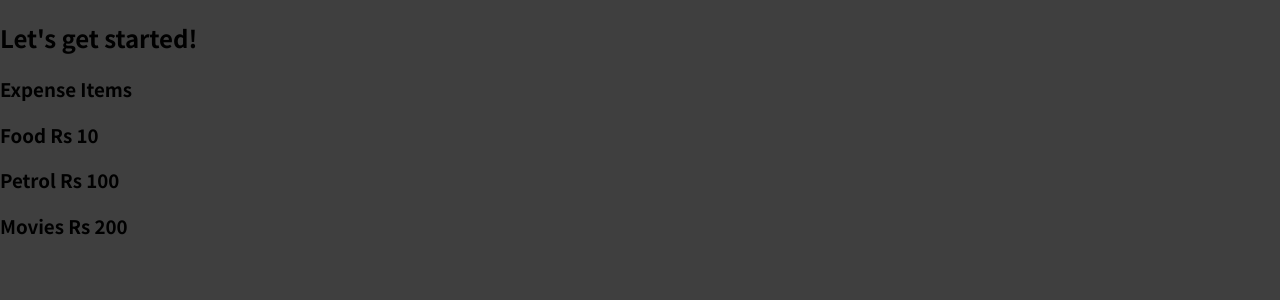
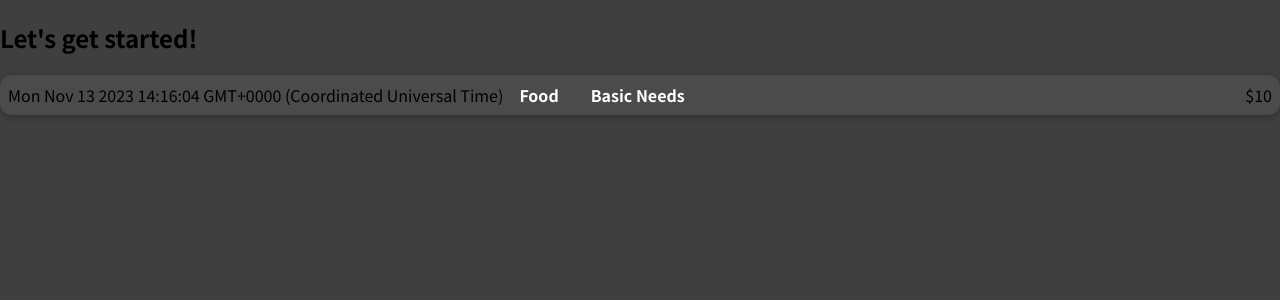
Before and after one commit to jagannatarajan1/react, a JavaScript app in the folder react-basic/: page / in a window 1280 px wide. Shown: the top 300 px of the page. Built offline with nearby package versions, Linux system fonts and the light colour scheme.

Commit message:
after adding css and dynamic js in react

```diff
--- a/react-basic/src/components/ExpenseItem.js
+++ b/react-basic/src/components/ExpenseItem.js
@@ -1,11 +1,19 @@
+import "./ExpenseItems.css";
 function ExpenseItems() {
+  const ExpenseDate = new Date();
+  const Expense = "Food";
+  const Expenseprice = 10;
+  const LocationOfExpenditure = "Basic Needs";
   return (
-    <div>
-      <h3>Expense Items</h3>
-      <h3>Food Rs 10</h3>
-      <h3>Petrol Rs 100</h3>
-      <h3>Movies Rs 200</h3>
+    <div className="expense-item">
+      <div>{ExpenseDate.toString()}</div>
+      <div className="expense-items_description">
+        <h2>{Expense}</h2>
+      </div>
+      <h2>{LocationOfExpenditure}</h2>
+      <div className="expense-item_price">${Expenseprice}</div>
     </div>
   );
 }
+
 export default ExpenseItems;
--- /dev/null
+++ b/react-basic/src/components/ExpenseItems.css
@@ -0,0 +1,56 @@
+.expense-item {
+  display: flex;
+  justify-content: space-between;
+  align-items: center;
+  box-shadow: 0 2px 8px rgba(0, 0, 0, 0.25);
+  padding: 0.5rem;
+  margin: 1rem 0;
+  border-radius: 12px;
+  background-color: #4b4b4b;
+}
+
+.expense-item__description {
+  display: flex;
+  flex-direction: column;
+  gap: 1rem;
+  align-items: flex-end;
+  flex-flow: column-reverse;
+  justify-content: flex-start;
+  flex: 1;
+}
+
+.expense-item h2 {
+  color: #3a3a3a;
+  font-size: 1rem;
+  flex: 1;
+  margin: 0 1rem;
+  color: white;
+}
+
+.expense-item__price {
+  font-size: 1rem;
+  font-weight: bold;
+  color: white;
+  background-color: #40005d;
+  border: 1px solid white;
+  padding: 0.5rem;
+  border-radius: 12px;
+}
+
+@media (min-width: 580px) {
+  .expense-item__description {
+    flex-direction: row;
+    align-items: center;
+    justify-content: flex-start;
+    flex: 1;
+  }
+
+  .expense-item__description h2 {
+    font-size: 1.25rem;
+  }
+
+  .expense-item__price {
+    font-size: 1.25rem;
+    padding: 0.5rem 1.5rem;
+  }
+}
```
